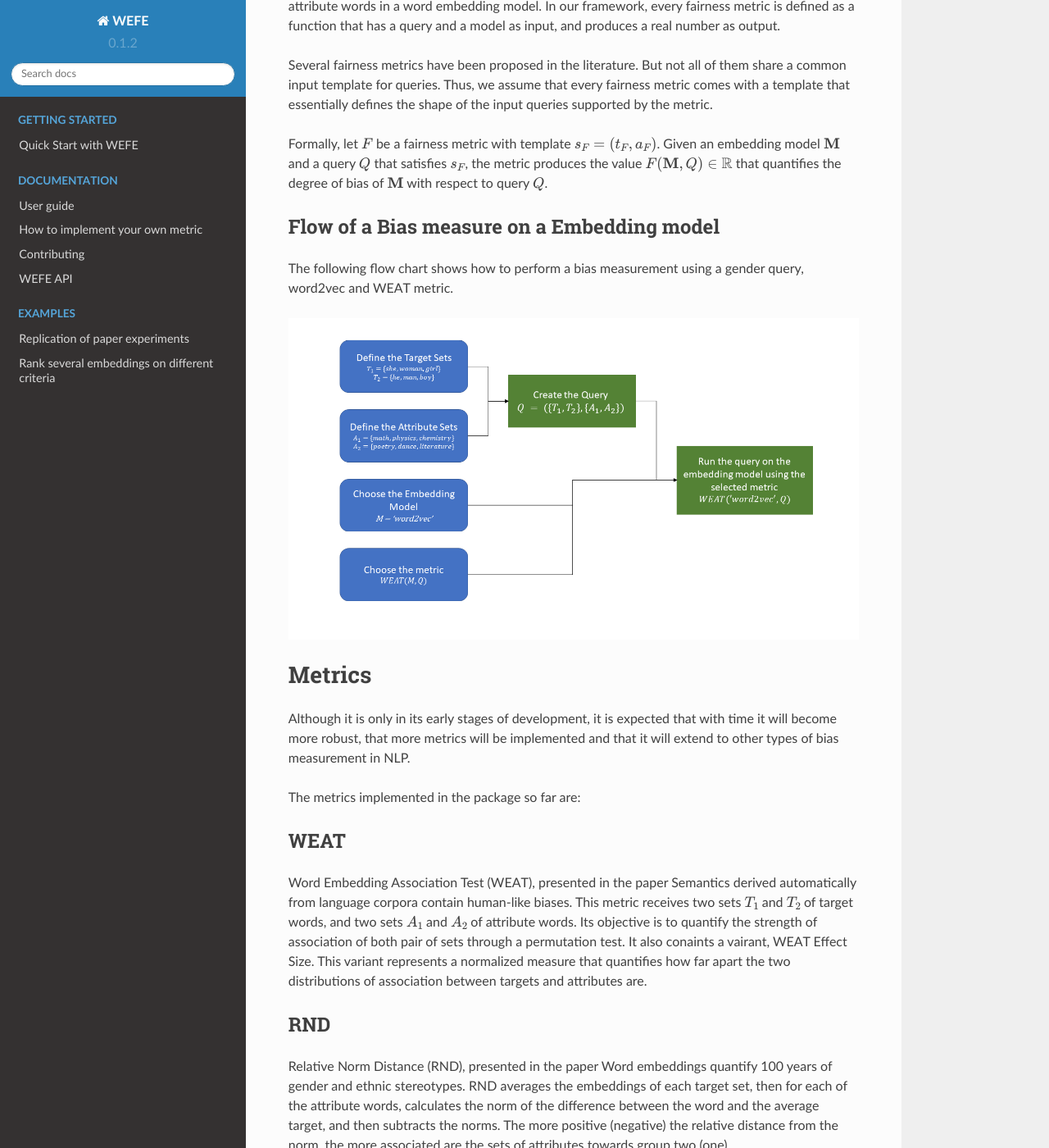
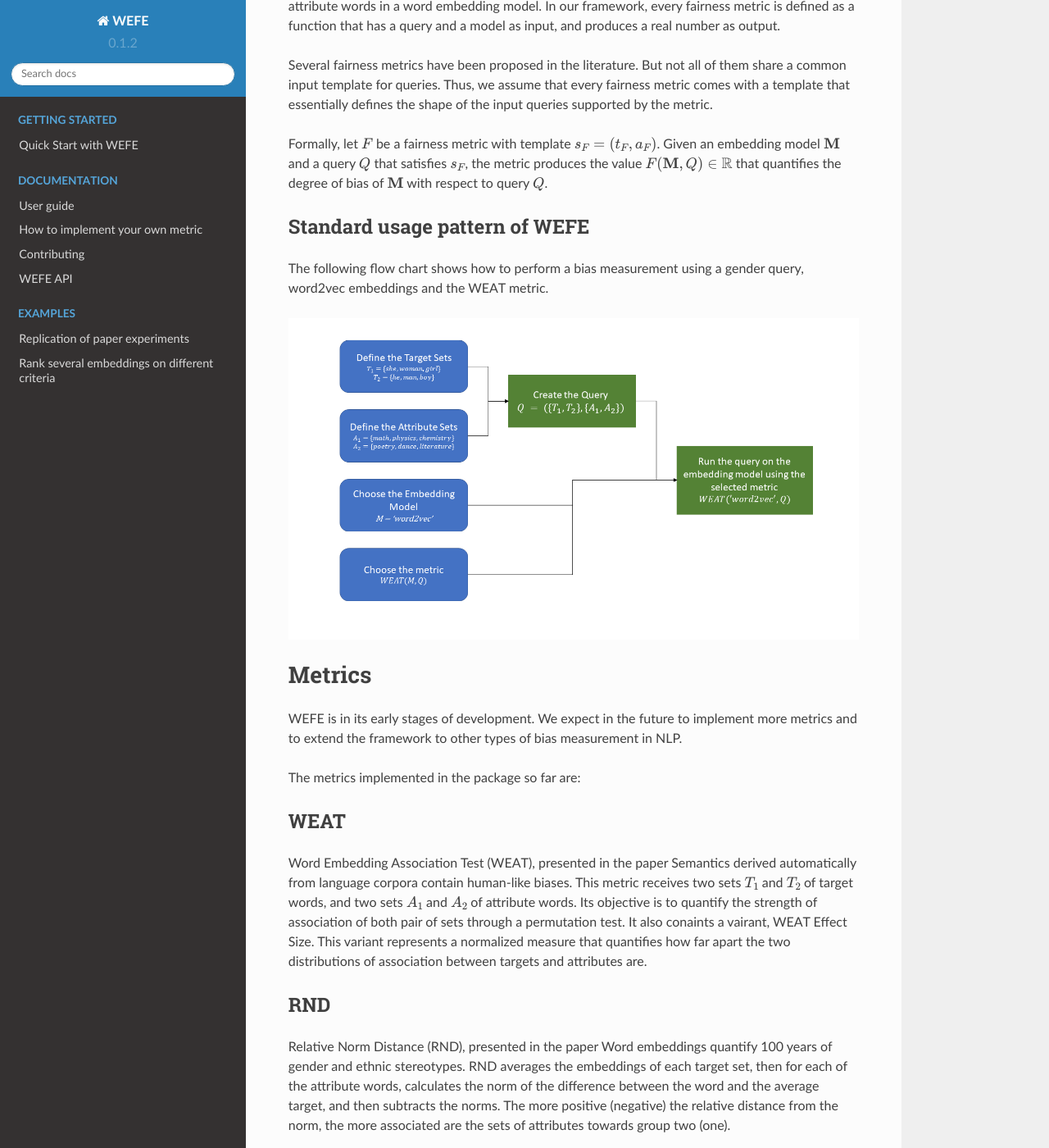
Before and after one commit to dccuchile/wefe, a Sphinx documentation site: the page built from doc/index.rst, in a window 1280 px wide and 1400 px high, scrolled down 2428 px. Shown: the whole window at 82% size. Built offline with Sphinx 7.4.7 and the Read the Docs theme 2.0.0, drawn with Linux system fonts in a browser that asks for light colours; some of the changed text lies outside the part shown.

Commit message:
Update index.rst

```diff
--- a/doc/index.rst
+++ b/doc/index.rst
@@ -77,8 +77,8 @@ In order to address the above, our framework is based on the following objective
 The Framework
 =============
 
-We will now present the basic concepts for the operation of the framework.
-Then, we will present the different possible flows.
+Here we present the main building blocks of the framework.
+Then, we will present a common usage pattern of WEFE.
 
 Target set
 ----------
@@ -164,11 +164,11 @@ Given an embedding model :math:`\mathbf{M}` and a query :math:`Q` that satisfies
 the metric produces the value :math:`F(\mathbf{M},Q)\in \mathbb{R}` that
 quantifies the degree of bias of :math:`\mathbf{M}` with respect to query :math:`Q`.
 
-Flow of a Bias measure on a Embedding model
--------------------------------------------
+Standard usage pattern of WEFE
+-------------------------------
 
 The following flow chart shows how to perform a bias measurement using a gender
-query, word2vec and WEAT metric.
+query, word2vec embeddings and the WEAT metric.
 
 .. image:: images/diagram_1.png
   :alt: Fair RNSB sentiment distribution
@@ -177,11 +177,11 @@ query, word2vec and WEAT metric.
 Metrics
 =======
 
-Although it is only in its early stages of development, it is expected that
-with time it will become more robust, that more metrics will be implemented
-and that it will extend to other types of bias measurement in NLP.
+WEFE is in its early stages of development. We expect in the future to implement more metrics and to extend
+the framework to other types of bias measurement in NLP.
 
 The metrics implemented in the package so far are:
+
 
 WEAT
 ----
```
